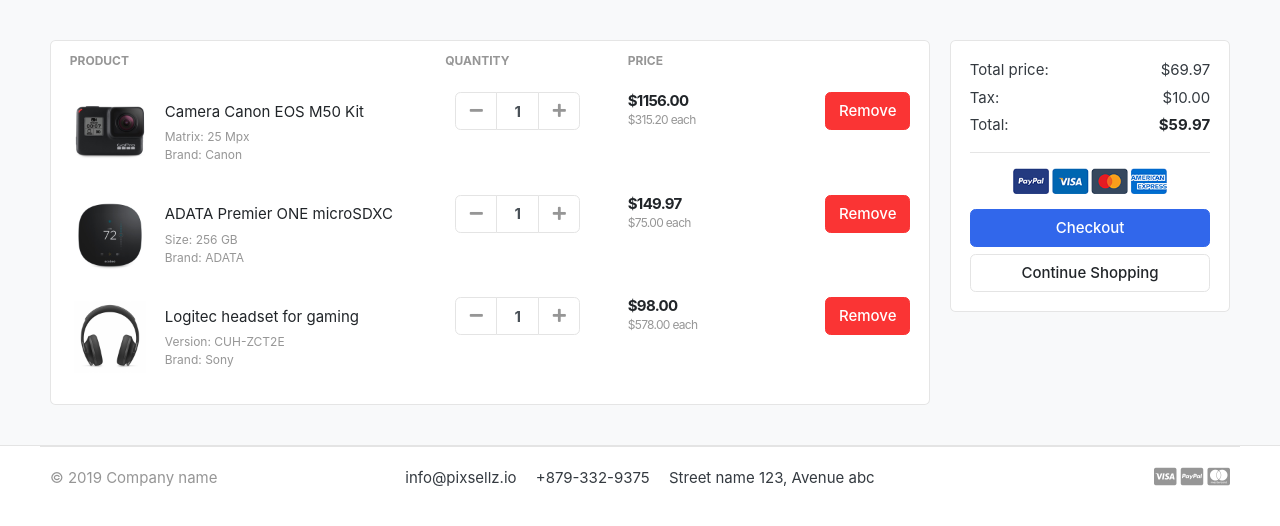
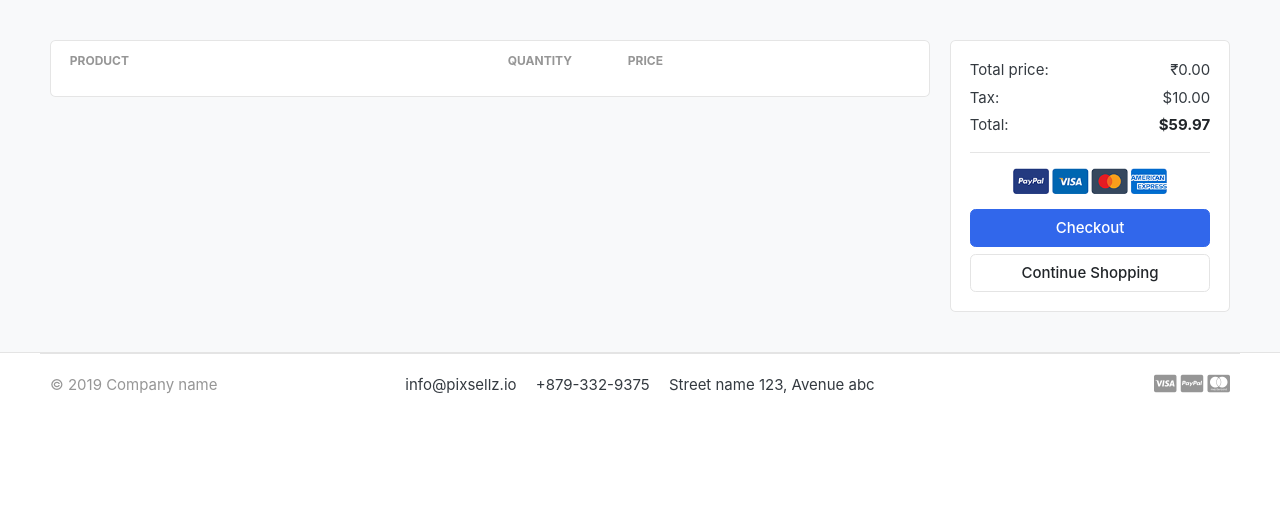
Before and after one commit to nishchith-tech29/Django-BakeKart, a Django app: page /carts/ in a window 1280 px wide. Shown: the part 118-644 px from the top of the page. Run offline with Django 5.2, Linux system fonts and the light colour scheme; tables that the repository leaves empty hold one stand-in row (values such as "Sample post"); lists and menus that the app fills with data are empty; some libraries are stand-ins or nearby versions; some web fonts are replaced.

Commit message:
32 Implementing Cart Items

```diff
--- a/carts/models.py
+++ b/carts/models.py
@@ -11,6 +11,8 @@ class CartItem(models.Model):
     cart = models.ForeignKey(Cart, on_delete=models.CASCADE)
     quantity = models.IntegerField()
     is_active = models.BooleanField(default=True)
+    def sub_total(self):
+        return self.product.price * self.quantity
 
     def __str__(self):
         return self.product
--- a/carts/views.py
+++ b/carts/views.py
@@ -20,10 +20,10 @@ def _cart_id(request):
 def add_cart(request, product_id):
     product = Product.objects.get(id=product_id)
     try:
-        cart = Cart.objects.get(cart_id=cart_id(request))
+        cart = Cart.objects.get(cart_id=_cart_id(request))
     except Cart.DoesNotExist:
         cart = Cart.objects.create(
-            cart_id=cart_id(request)
+            cart_id=_cart_id(request)
         )
         cart.save()
     try:
--- a/templates/store/cart.html
+++ b/templates/store/cart.html
@@ -19,12 +19,13 @@
 </tr>
 </thead>
 <tbody>
+{% for item in cart_items %}
 <tr>
 	<td>
 		<figure class="itemside align-items-center">
-			<div class="aside"><img src="./images/items/11.jpg" class="img-sm"></div>
+			<div class="aside"><img src="{{ item.product.images.url }}" class="img-sm"></div>
 			<figcaption class="info">
-				<a href="#" class="title text-dark">Camera Canon EOS M50 Kit</a>
+				<a href="#" class="title text-dark">{{ item.product.name }}</a>
 				<p class="text-muted small">Matrix: 25 Mpx <br> Brand: Canon</p>
 			</figcaption>
 		</figure>
@@ -34,93 +35,27 @@
 					<div class="col">
 						<div class="input-group input-spinner">
 							<div class="input-group-prepend">
-							<button class="btn btn-light" type="button" id="button-plus"> <i class="fa fa-minus"></i> </button>
+							<a href="{}" class="btn btn-light" type="button" id="button-plus"> <i class="fa fa-minus"></i> </a>
 							</div>
-							<input type="text" class="form-control"  value="1">
+							<input type="text" class="form-control"  value="{{ item.quantity }}">
 							<div class="input-group-append">
-							<button class="btn btn-light" type="button" id="button-minus"> <i class="fa fa-plus"></i> </button>
+							<a href="{% url 'add_cart' item.product.id %}" class="btn btn-light" type="button" id="button-minus"> <i class="fa fa-plus"></i> </a>
 							</div>
-						</div> <!-- input-group.// -->
+						</div> <!-- input-gup.// -->
 					</div> <!-- col.// -->
 	</td>
 	<td>
 		<div class="price-wrap">
-			<var class="price">$1156.00</var>
-			<small class="text-muted"> $315.20 each </small>
+			<var class="price">₹{{item.sub_total|floatformat:2}}</var>
+			<small class="text-muted"> ₹{{item.product.price|floatformat:2}} each</small>
 		</div> <!-- price-wrap .// -->
 	</td>
 	<td class="text-right">
 	<a href="" class="btn btn-danger"> Remove</a>
 	</td>
 </tr>
-<tr>
-	<td>
-		<figure class="itemside align-items-center">
-			<div class="aside"><img src="./images/items/10.jpg" class="img-sm"></div>
-			<figcaption class="info">
-				<a href="#" class="title text-dark">ADATA Premier ONE microSDXC</a>
-				<p class="text-muted small">Size: 256 GB  <br> Brand: ADATA </p>
-			</figcaption>
-		</figure>
-	</td>
-	<td>
-		<!-- col.// -->
-					<div class="col">
-						<div class="input-group input-spinner">
-							<div class="input-group-prepend">
-							<button class="btn btn-light" type="button" id="button-plus"> <i class="fa fa-minus"></i> </button>
-							</div>
-							<input type="text" class="form-control"  value="1">
-							<div class="input-group-append">
-							<button class="btn btn-light" type="button" id="button-minus"> <i class="fa fa-plus"></i> </button>
-							</div>
-						</div> <!-- input-group.// -->
-					</div> <!-- col.// -->
-	</td>
-	<td>
-		<div class="price-wrap">
-			<var class="price">$149.97</var>
-			<small  class="text-muted"> $75.00 each </small>
-		</div> <!-- price-wrap .// -->
-	</td>
-	<td class="text-right">
-	<a href="" class="btn btn-danger"> Remove</a>
-	</td>
-</tr>
-<tr>
-	<td>
-		<figure class="itemside align-items-center">
-			<div class="aside"><img src="./images/items/9.jpg" class="img-sm"></div>
-			<figcaption class="info">
-				<a href="#" class="title text-dark">Logitec headset for gaming</a>
-				<p class="small text-muted">Version: CUH-ZCT2E  <br> Brand: Sony</p>
-			</figcaption>
-		</figure>
-	</td>
-	<td>
-		<!-- col.// -->
-					<div class="col">
-						<div class="input-group input-spinner">
-							<div class="input-group-prepend">
-							<button class="btn btn-light" type="button" id="button-plus"> <i class="fa fa-minus"></i> </button>
-							</div>
-							<input type="text" class="form-control"  value="1">
-							<div class="input-group-append">
-							<button class="btn btn-light" type="button" id="button-minus"> <i class="fa fa-plus"></i> </button>
-							</div>
-						</div> <!-- input-group.// -->
-					</div> <!-- col.// -->
-	</td>
-	<td>
-		<div class="price-wrap">
-			<var class="price">$98.00</var>
-			<small class="text-muted"> $578.00 each</small>
-		</div> <!-- price-wrap .// -->
-	</td>
-	<td class="text-right">
-		<a href="" class="btn btn-danger"> Remove</a>
-	</td>
-</tr>
+
+{% endfor %}
 </tbody>
 </table>
 </div> <!-- card.// -->
@@ -132,7 +67,7 @@
 		<div class="card-body">
 			<dl class="dlist-align">
 			  <dt>Total price:</dt>
-			  <dd class="text-right">$69.97</dd>
+			  <dd class="text-right">₹{{ total|floatformat:2 }}</dd>
 			</dl>
 			<dl class="dlist-align">
 			  <dt>Tax:</dt>
```
